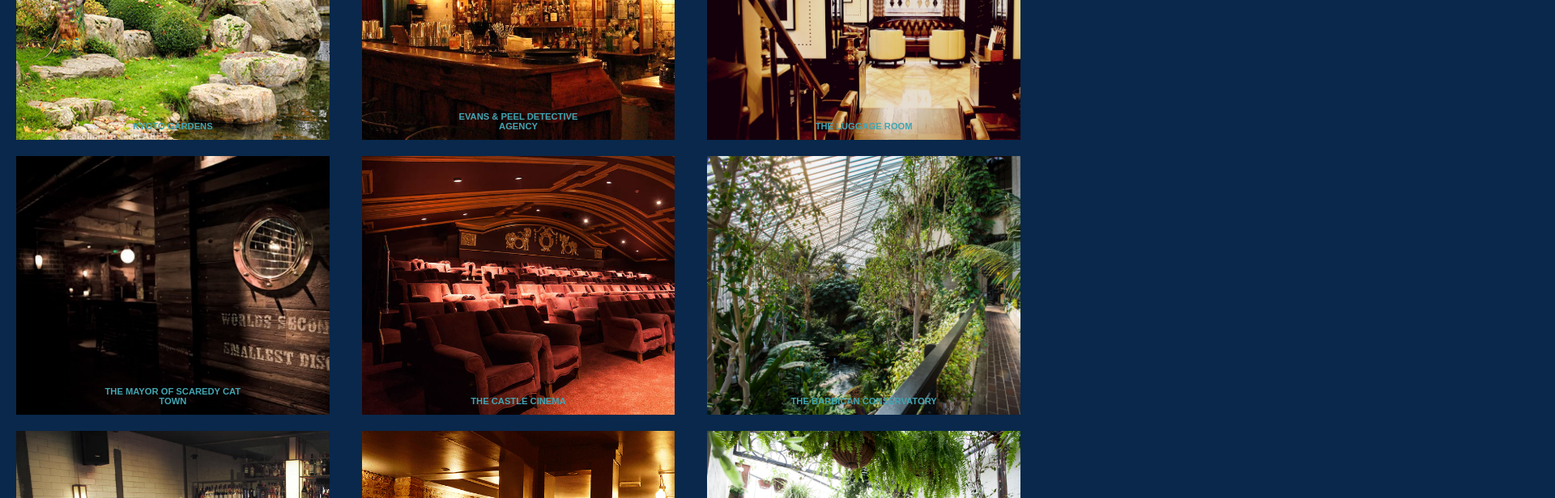
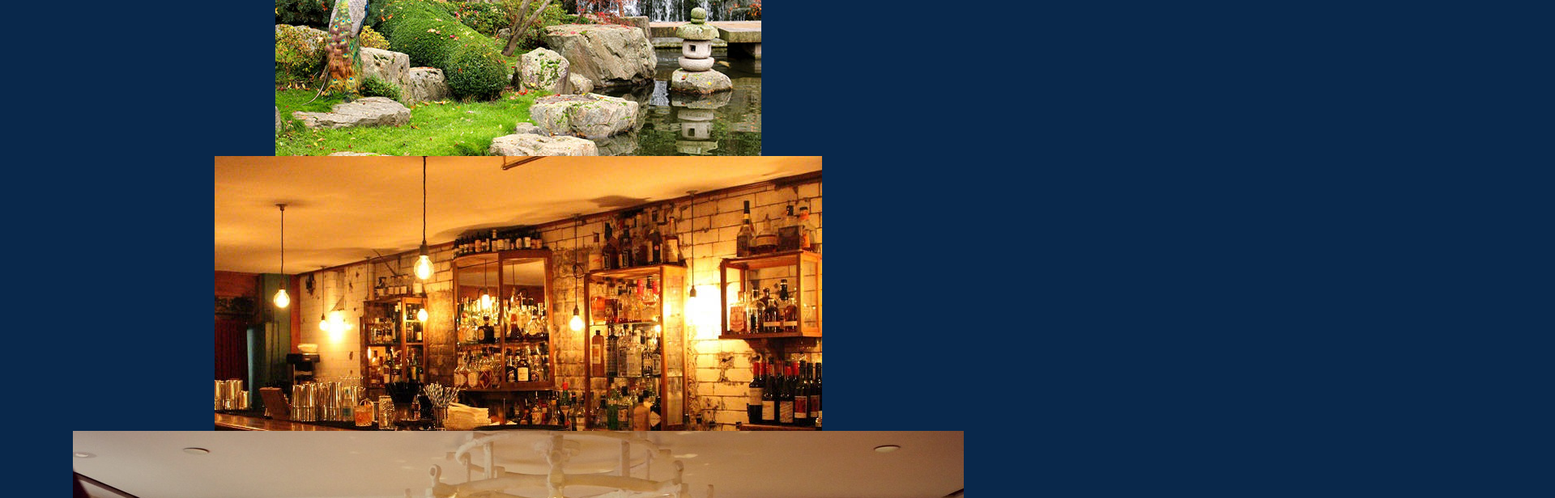
Before and after one commit to kodiri/citygem, a React (Create React App) app: page /explore in a window 1280 px wide. Shown: the part 380-996 px from the top of the page at 81% size, 1920 px wide, since content can reach past the window. Built offline with nearby package versions, Linux system fonts and the light colour scheme.

Commit message:
added synopsis and some changes to gallery and thumbnails (incomplete)

```diff
--- a/src/frontend/Components/Gallery/Gallery.js
+++ b/src/frontend/Components/Gallery/Gallery.js
@@ -42,7 +42,10 @@ export default class Gallery extends Component {
                             {
                                 filteredPlaces.length > 0 ?
                                     filteredPlaces.map((filteredPlace) => {
-                                        return <Thumbnail name={filteredPlace.name} id={filteredPlace.id} />
+                                        return <Thumbnail
+                                            name={filteredPlace.name}
+                                            id={filteredPlace.id}
+                                            detail={filteredPlace.synopsis} />
                                     }) :
                                     <div>Sorry we can't find what you are looking for</div>
                             }
--- a/src/frontend/Components/Thumbnail/Thumbnail.js
+++ b/src/frontend/Components/Thumbnail/Thumbnail.js
@@ -2,12 +2,22 @@ import React from 'react';
 import './Thumbnail.css';
 
 export default function Thumbnail(props) {
-    let imageUrl = require(`../Images/${props.id}.jpg`);
+
 
     return (
-        <div className="thumbnail-container"
-            style={{ backgroundImage : `url(${imageUrl})` }}>
-            <h3>{props.name}</h3>
+        <div className="thumbnail-container">
+            <a href="/details">
+                <img alt={props.name} src={require(`../Images/${props.id}.jpg`)}></img>
+            </a>
+            <div className="thumbnail-text">
+                <h5>{props.name}</h5>
+                <h4>{props.name}</h4>
+                <p>{props.name}</p>
+            </div>
         </div>
     )
 }
+
+//let imageUrl = require(`../Images/${props.id}.jpg`);
+// style={{ backgroundImage : `url(${imageUrl})` }}>
+//             <h3>{props.name}</h3>
--- a/src/places.js
+++ b/src/places.js
@@ -4,6 +4,7 @@ const Places = [
     name: "Kyoto Gardens",
     website:"https://www.parkgrandkensington.co.uk/blog/things-to-know-about-holland-parks-kyoto-garden/",
     address:"Holland Park, Holland Park Ave, Kensington, London W11 4UA",
+    synopsis: "Garden with colourful plants, shrubs and water feautres...",
     description:"The Kyoto Japanese Garden is a hidden gem wrapped in another hidden gem: Holland Park. The beautiful park is tucked away in smart Kensington and has plenty of its own hidden corners, with winding paths, statues, peacocks, an opera house and an orangery, alongside the tranquil Kyoto Gardens",
     category:['gardens', 'theme'],
 },
@@ -13,6 +14,7 @@ const Places = [
     name: "Evans & Peel Detective Agency",
     website:"http://www.evansandpeel.com/Whats-on-Detectives",
     address:"Underneath Juice Club, 28 Bedfordbury, London WC2N 4RB,",
+    synopsis: "This Earls Court masquerades as a detective agency...",
     description:"This Earl's Court dive masquerades as a detective agency online. In order to make a reservation, you must subit a 'case', which the 'detective' (or doorman) will question you about on arrival. The true excitement is being led through a secret bookcase and into the candleit 1920s style bar; the drinks, are just as spectacular. Try the 'Cold Fashioned', a sweeter, nutty, vintage take on an Old Fashioned. A guaranteed fun night if you enjoy theatrics with your drinks",
     category:['bar', 'theme'],
 },
@@ -22,6 +24,7 @@ const Places = [
     name: "The Luggage Room",
     website:"http://luggageroom.co.uk/",
     address:"The Luggage Room Grosvenor Square London W1K 6JP",
+    synopsis: "It's an intimate London cocktail bar, effortlessly oozing style...",
     description:"Tucked away in the corner of Grosvenor Square, the Luggage Room draws on the spirit of the Roaring Twenties. It’s an intimate London cocktail bar, effortlessly oozing style and decadence. Amid the fine liquor displays, handmade wine cabinets and period curiosities, you can watch while all nature of libations are carefully created around you.",
     category:['bar', 'theme'],
 },
@@ -31,6 +34,7 @@ const Places = [
     name: "The Mayor of Scaredy Cat Town",
     website:"http://www.themayorofscaredycattown.com/",
     address:"12 Artillery Lane, London E1 7LS, England",
+    synopsis: "Hidden behind a Smeg fridge...",
     description:"Think that your fridge is for discarded old cheeses and stale bottles of milk? While yes would be our regular answer, there's one secret bar in the city championing a new way to look at fridges. Hidden behind a Smeg fridge, and accessible thanks to a cheeky request to see 'The Mayor' at the Breakfast Club bar, descend the stairs into a basement filled with fun, food and great drinks. A broody basement of vintage furniture and Canadian whisky lodge meets speakeasy, Mayor of Scaredy Cat Town is an elusive romp away from the bustle of upstairs.",
     category:['bar', 'theme'],
 },
@@ -40,6 +44,7 @@ const Places = [
     name: "The Castle Cinema",
     website:"https://thecastlecinema.com/about-us/",
     address:"64 Brooksby's Walk London E9 6DA",
+    synopsis: "The boutique cinema is a bit of a stunner too...",
     description:"Since it opened in 1913, The Castle in Clapton has been a cinema, a bingo hall, a shoe factory and a snooker club. Now, after raising £57,000 on Kickstarter, a local couple has restored it back to its former filmic glory. And it’s gorgeous. There’s an art deco bar – all elegant marble tables and velvet cocktail chairs. The boutique cinema is a bit of a stunner too, with a petite screen, 80 retro hotel seats and a curved ceiling covered in ornate gold plasterwork that’ll make your face look like the heart-eye emoji.",
     category:['bar', 'theme'],
 },
@@ -49,6 +54,7 @@ const Places = [
     name: "The Barbican Conservatory",
     website:"https://www.barbican.org.uk/whats-on/2018/event/conservatory",
     address:"Barbican Centre Silk Street, London EC2Y 8DS",
+    synopsis: "HOme to exotic fish and tropical plants and trees...",
     description:"Visit the second biggest Conservatory in London and explore our hidden tropical oasis in the heart of the city. Home to exotic fish and over 2,000 species of tropical plants and trees, a visit to our Conservatory is a perfect way to enjoy a lazy Sunday with friends and family. Did you know: the large concrete tower you'll see at the centre of the Conservatory is our Theatre flytower.",
     category:['theme', 'garden'],
 },
@@ -58,6 +64,7 @@ const Places = [
     name: "Bermondsey Arts Club",
     website:"http://bermondseyartsclub.co.uk/",
     address:"102A Tower Bridge Rd  London  SE1 4TP ",
+    synopsis: "",
     description:"The latest public lav to go through the process of hipsterfication is this art deco-style cocktail bar and music venue in Southwark. Run by art school graduate George Garnier.",
     category:['bar', 'theme'],
 },
@@ -67,6 +74,7 @@ const Places = [
     name: "The Vault of Soho",
     website:"http://www.thevaultsoho.co.uk/",
     address:"3 Greek Street Soho London W1D 4NX",
+    synopsis: "",
     description:"Chic bar hidden away behind a bookcase and offering a refined environment for classic cocktails.",
     category:['bar', 'theme'],
 },
@@ -76,6 +84,7 @@ const Places = [
     name: "Bourne And Hollingsworth Buildings",
     website:"http://www.bandhbuildings.com/",
     address:"Bourne & Hollingsworth Buildings 42 Northampton Road Clerkenwell EC1R 0HU",
+    synopsis: "Grab a cocktail and soak up everything in this charming little venue...",
     description:"The Bourne and Hollingsworth Buildings might look like an idyllic bar, but it's got a bit of a secret. Have a wonder around the bar, look behind a few pieces of furniture and you might stumble upon Below & Hidden, a secret basement bar based underneath the venue. Grab a cocktail and soak up everything this charming little venue has to offer.",
     category:['bar', 'restaurant'],
 },
@@ -85,6 +94,7 @@ const Places = [
     name: "Bar Elba",
     website:"http://www.bar-elba.co.uk/",
     address:"Rooftop, Mercury House 109-117 Waterloo Road London, SE1 8UL , opposite Waterloo station",
+    synopsis: "Ain't no Party like an Exile Party...",
     description:"Sitting on the rooftop of quirky bar Tonight Josephine, Bar Elba is a tropical island paradise (named after the Mediterranean island of the same name) complete with sunny colours, block lettering and a summer cocktail menu with over twenty different mixed drinks.",
     category:['bar', 'outdoor'],
 },
@@ -94,6 +104,7 @@ const Places = [
     name: "Pergola",
     website:"https://pergolalondon.com/pergola-paddington",
     address:"5 Kingdom Street, Paddington Central, W2 6PY",
+    synopsis: "Introducing drinking and dining into a new era...",
     description:"Introducing drinking and dining into a new era…Our mission is to take unloved and unused spaces and turn them into unique, big and beautiful destinations ~ restaurants, bars, city skylines, atmosphere, music, seating for all and general good times – all under our iconic pergola.",
     category:['bar', 'restaurant'],
 },
@@ -103,6 +114,7 @@ const Places = [
     name: "Caboose",
     website:"http://www.wearecaboose.com/private-dining.html",
     address:"The Old Truman Brewery, Ely’s Yard, Brick Lane, E1 6QL",
+    synopsis: "A Caboose is the last carriage on a train...",
     description:"Caboose is a word for the last carriage in a train – and this Brick Lane restaurant is indeed located inside a derelict carriage that’s been restored. You book in advance for private cabin dining, for which there’s a set menu for £30 per head. It’s available for between 8 to 11 people (12 or 13 at a push) between 8pm – 11pm.",
     category:['bar', 'restaurant'],
 },
@@ -112,6 +124,7 @@ const Places = [
     name: "Gremio de Brixton",
     website:"http://gremiodebrixton.com/",
     address:"Effra Rd, Brixton, London SW2 1JF",
+    synopsis: "An authentic Spanish tapas restaurant and cocktail bar within...",
     description:"Tucked away in the crypt underneath St. Matthews Church, Gremio de Brixton is an authentic Spanish tapas restaurant and cocktail bar with resident DJs at weekends.",
     category:['restaurant', 'bar'],
 },
@@ -121,6 +134,7 @@ const Places = [
     name: "Postman's Park",
     website:"https://www.cityoflondon.gov.uk/things-to-do/green-spaces/city-gardens/visitor-information/Pages/Postman%27s-Park.aspx",
     address:" King Edward Street, London EC1A 7BT",
+    synopsis: "A quiet, lovely little park hiding amongst big building in a busy area...",
     description:"Postman’s Park gained its name due to its popularity as a lunch spot with workers from the nearby old General Post Office. Now it's home to the unique Watts memorial, a gallery of glazed tablets commemorating tragic acts of bravery. This corner of green space would be an even better kept secret it weren't for Jude Law's character visiting the park in the 2004 film Closer",
     category:['garden', 'theme'],
 },
```
